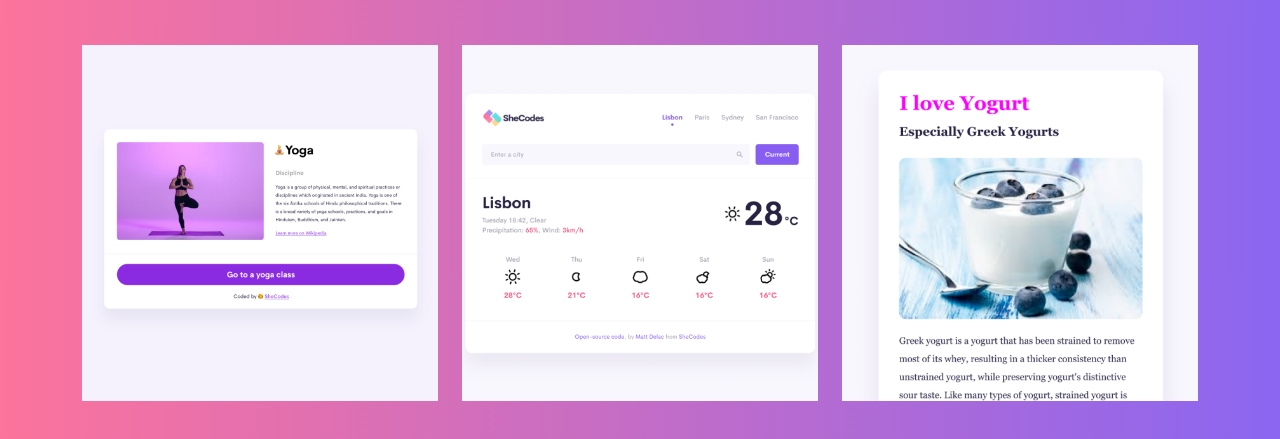
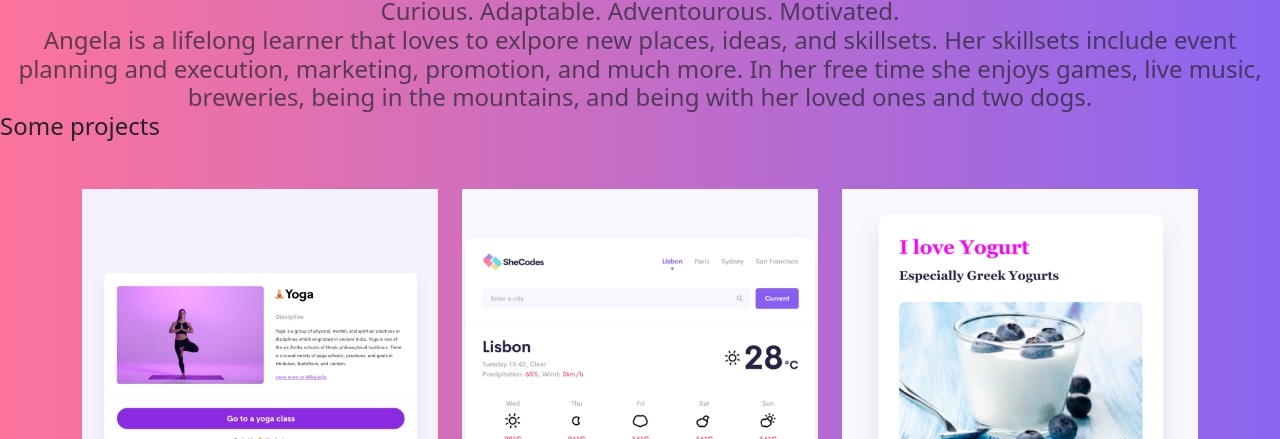
Before and after one commit to abott1337/Portfolio1, a plain HTML site: page about.html in a window 1280 px wide. Shown: the part 231-670 px from the top of the page. Drawn offline with nearby package versions, Linux system fonts and the light colour scheme.

Commit message:
Update about.html

```diff
--- a/about.html
+++ b/about.html
@@ -16,7 +16,15 @@
   <body>
     <a href="index.html" class="homepage-link">Back to homepage</a>
     <h1>About me</h1>
-    <h3>Front-end developer from Virginia, USA</h3>
+    <h3>Front-end developer from Virginia, USA
+    <br />
+      Curious.  Adaptable.  Adventourous.  Motivated.
+      <br />
+      Angela is a lifelong learner that loves to exlpore new places, ideas, and skillsets. Her skillsets include event planning and execution, marketing, promotion, and much more. In her free time she enjoys games, live music, breweries, being in the mountains, and being with her loved ones and two dogs.
+      <br />
+    </h3>
+    <h4>
+      Some projects
     <div class="container">
       <div class="row mb-5 mt-5">
         <div class="col-sm-4">
@@ -30,6 +38,7 @@
         </div>
       </div>
     </div>
+      </h4>
     <div id="contact">
       <h2>📮 Contact me</h2>
       <a href="mailto:[email]" class="email-link">
```
